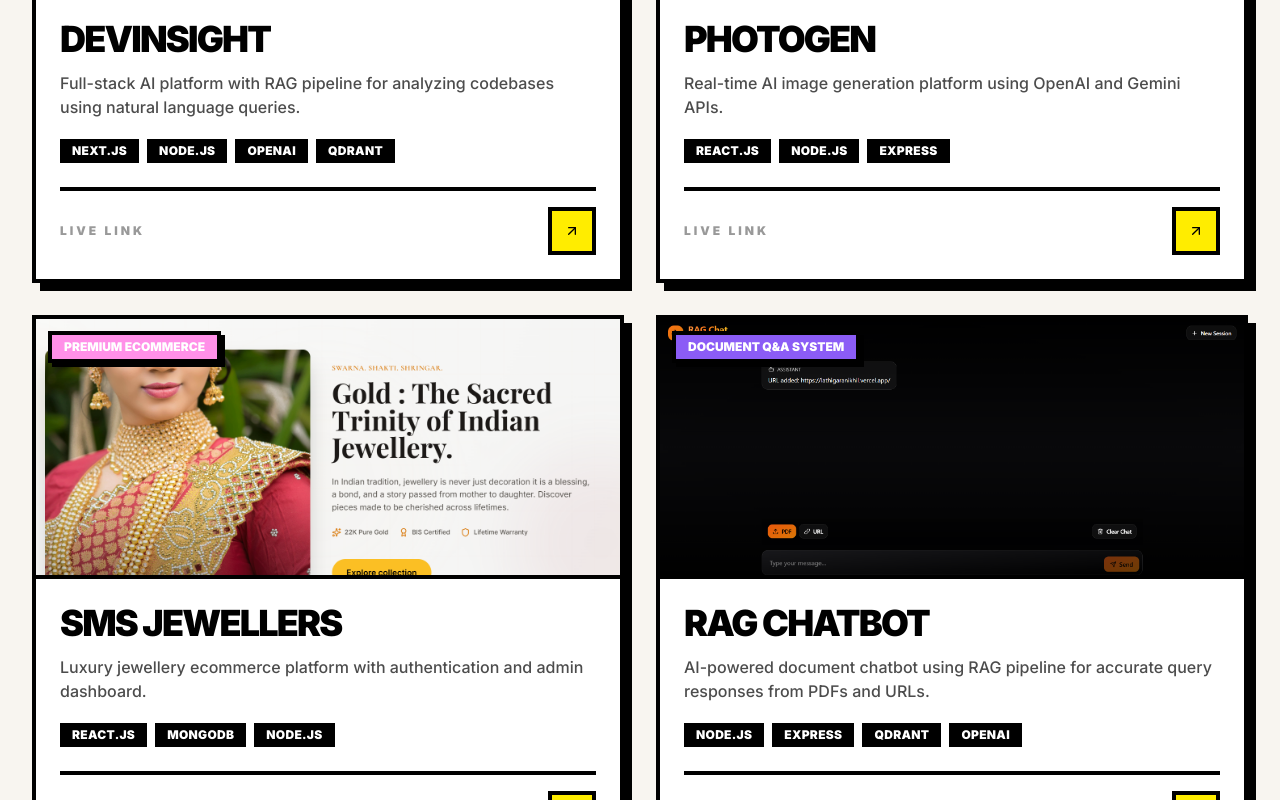
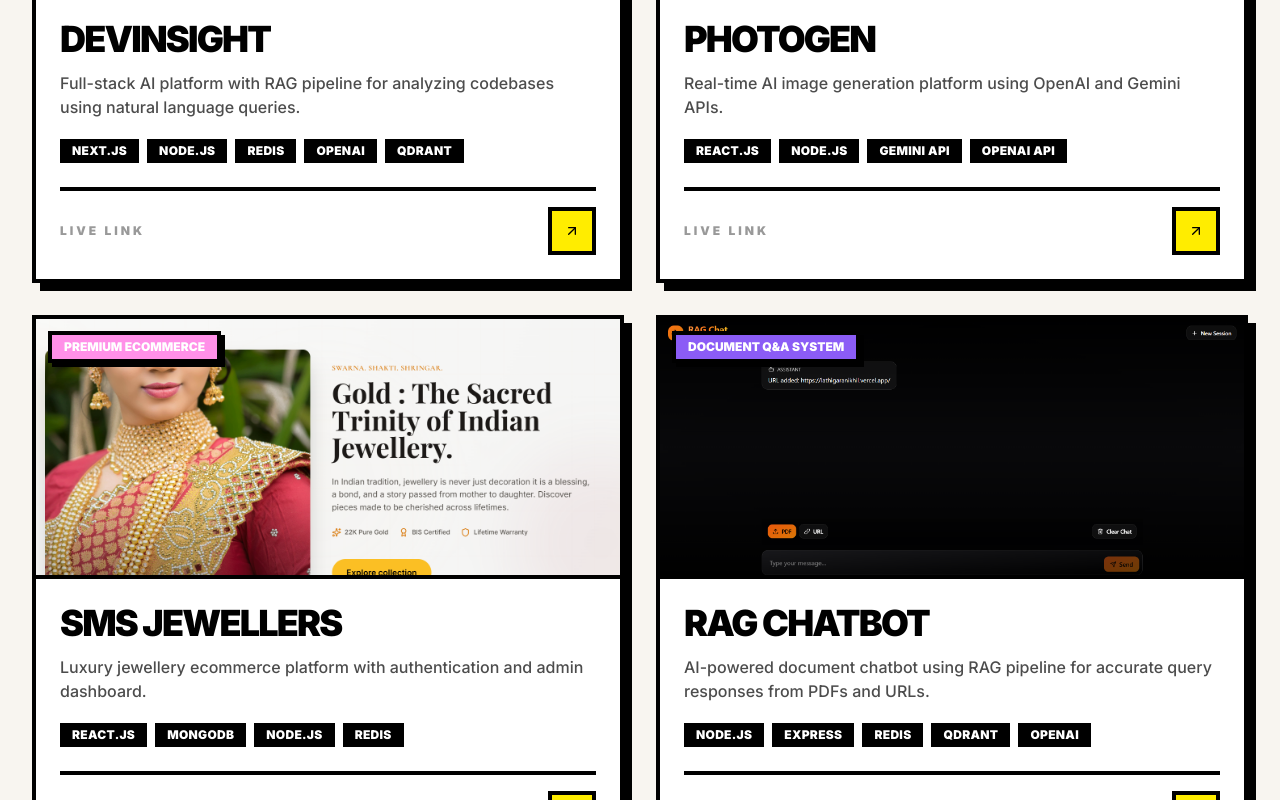
Before and after one commit to Nikhil-Lathigara/React-Portfolio, a React (Vite) app: page / in a window 1280 px wide. Shown: the part 5660-6460 px from the top of the page. Built offline with nearby package versions, Linux system fonts and the light colour scheme.

Commit message:
update Projects component: add Gemini and OpenAI APIs; change accent colors

```diff
--- a/src/components/Projects.jsx
+++ b/src/components/Projects.jsx
@@ -25,6 +25,7 @@ const Projects = () => {
       technologies: [
         "Next.js",
         "Node.js",
+        "Redis",
         "OpenAI",
         "Qdrant",
       ],
@@ -43,7 +44,8 @@ const Projects = () => {
       technologies: [
         "React.js",
         "Node.js",
-        "Express",
+        "Gemini API",
+        "OpenAI API",
       ],
       category: "genai",
       liveLink: "#",
@@ -60,6 +62,7 @@ const Projects = () => {
         "React.js",
         "MongoDB",
         "Node.js",
+        "Redis"
       ],
       category: "fullstack",
       liveLink:
@@ -79,6 +82,7 @@ const Projects = () => {
       technologies: [
         "Node.js",
         "Express",
+        "Redis",
         "Qdrant",
         "OpenAI",
       ],
@@ -134,7 +138,7 @@ const Projects = () => {
       ],
       category: "frontend",
       liveLink: "https://ttl-gold.vercel.app/",
-      accent: "#06B6D4",
+      accent: "#10B981",
     },
     {
       title: "Shrinathji Solar Enterprises",
@@ -166,7 +170,7 @@ const Projects = () => {
       ],
       category: "frontend",
       liveLink: "https://photographer-portfolio-brown-zeta.vercel.app/",
-      accent: "#06B6D4",
+      accent: "#FF69B4",
 }
   ];
 
```
